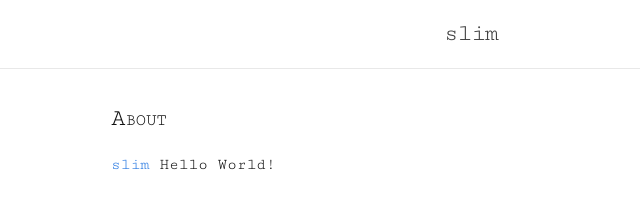
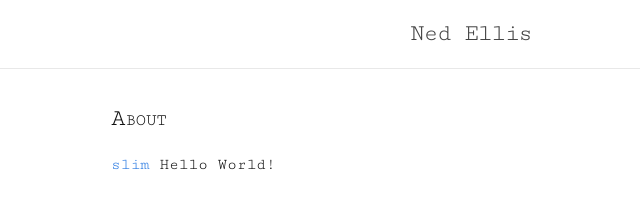
Before and after one commit to epellis/epellis.github.io, a Jekyll site: the page built from index.html, in a window 1280 px wide. Shown: the top 216 px of the page, without its empty margins (169-809 px from the left). Built offline with Jekyll 4.4.1, drawn with Linux system fonts in a browser that asks for light colours.

Commit message:
Added some stuff

```diff
--- a/_config.yml
+++ b/_config.yml
@@ -1,7 +1,7 @@
 # Site settings
-title: slim
+title: Ned Ellis
 baseurl: "."
-url: "http://nedellis.com"
+url: http://nedellis.com
 
 # Build settings
 kramdown:
--- a/feed.xml
+++ b/feed.xml
@@ -1,4 +1,4 @@
----
+4---
 layout: null
 ---
 <?xml version="1.0" encoding="UTF-8"?>
```
